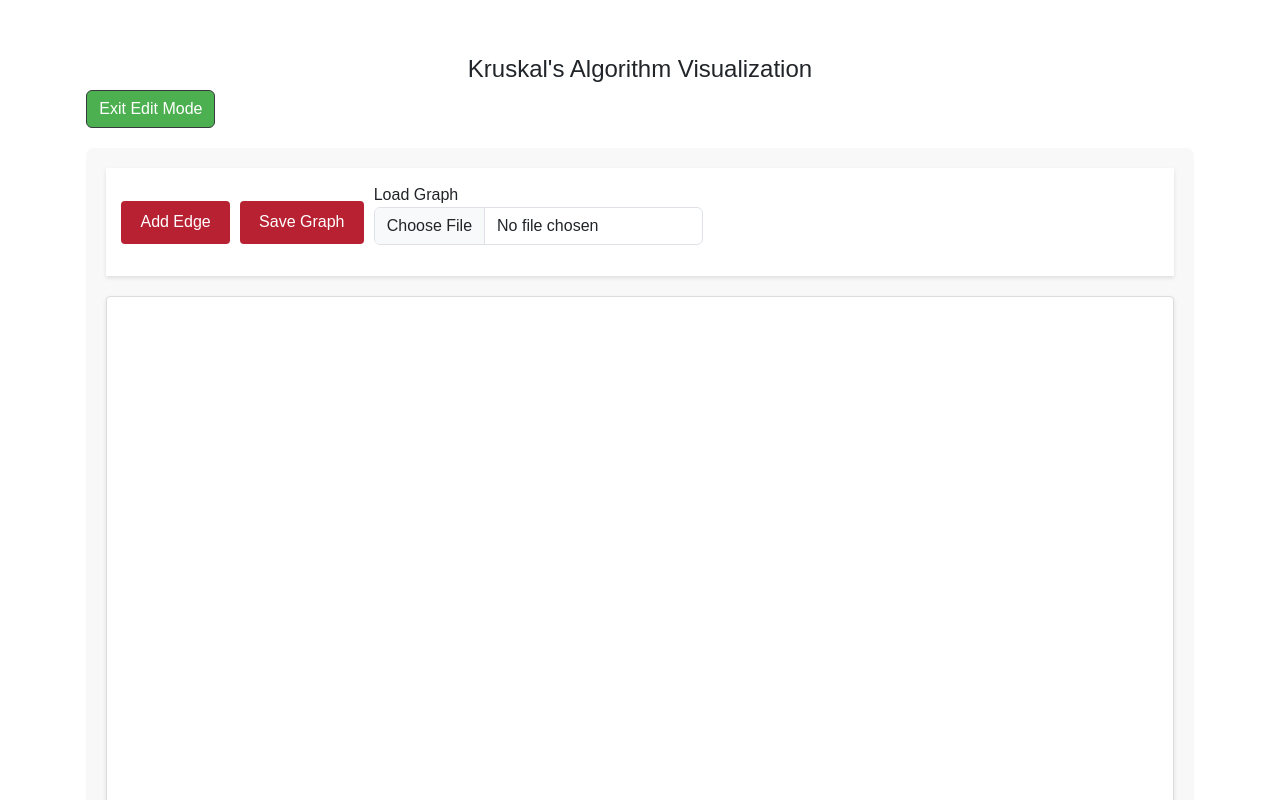
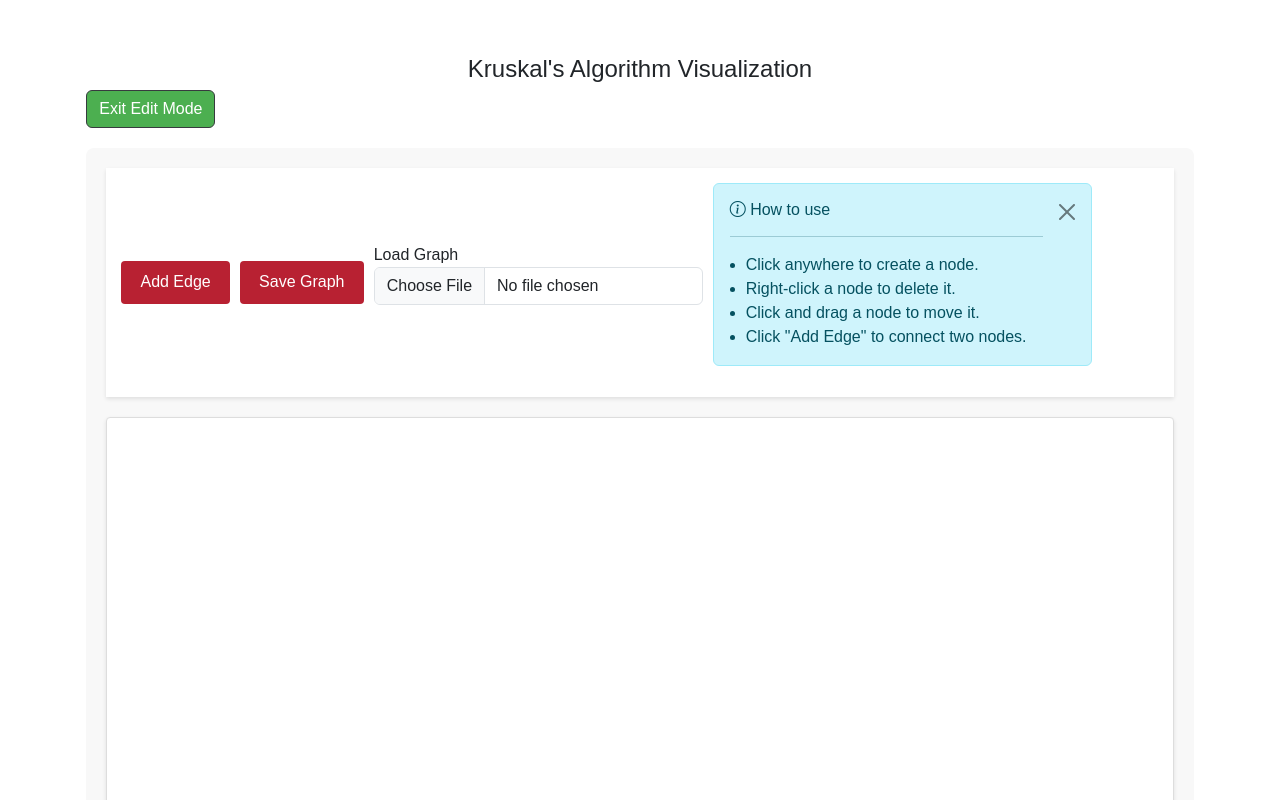
Before and after one commit to ArchontisKostis/algo-vis, a React (Vite) app in the folder app/: page / in a window 1280 px wide. Both pictures are taken after a click on the button "Custom". Shown: the top 800 px of the page. Built offline with nearby package versions, Linux system fonts and the light colour scheme.

Commit message:
add legend on custom graph maker

```diff
--- a/app/src/components/GraphEditor.jsx
+++ b/app/src/components/GraphEditor.jsx
@@ -32,6 +32,8 @@ const GraphEditor = ({ nodes, edges, onNodesChange, onEdgesChange }) => {
     }, [nodes]);
 
     const handleCanvasClick = (e) => {
+        if (draggingNode) return; // Ignore clicks while dragging
+
         const svg = e.target.closest('svg');
         const pt = svg.createSVGPoint();
         pt.x = e.clientX;
@@ -62,6 +64,8 @@ const GraphEditor = ({ nodes, edges, onNodesChange, onEdgesChange }) => {
 
     const handleRightClick = (e) => {
         e.preventDefault();
+        if (draggingNode) return;
+
         const svg = e.target.closest('svg');
         const pt = svg.createSVGPoint();
         pt.x = e.clientX;
@@ -102,14 +106,16 @@ const GraphEditor = ({ nodes, edges, onNodesChange, onEdgesChange }) => {
 
         if (draggingNode) {
             const updatedNodes = nodes.map(node =>
-                node.id === draggingNode ? { ...node, x, y } : node
+                node.id === draggingNode.id
+                    ? { ...node, x, y }
+                    : node
             );
             onNodesChange(updatedNodes);
         }
     };
 
-    const handleMouseDown = (nodeId) => {
-        setDraggingNode(nodeId);
+    const handleMouseDown = (node) => {
+        setDraggingNode(node);
     };
 
     const handleMouseUp = () => {
@@ -139,10 +145,7 @@ const GraphEditor = ({ nodes, edges, onNodesChange, onEdgesChange }) => {
     };
 
     const saveGraphToFile = () => {
-        const graphData = {
-            nodes: nodes,
-            edges: edges
-        };
+        const graphData = { nodes, edges };
         const jsonData = JSON.stringify(graphData, null, 2);
 
         const blob = new Blob([jsonData], { type: 'application/json' });
@@ -210,12 +213,32 @@ const GraphEditor = ({ nodes, edges, onNodesChange, onEdgesChange }) => {
                 <div className="mb-3">
                     <label htmlFor="load-graph-input">Load Graph</label>
                     <input
+                        type="file"
                         className="form-control"
-                        type="file"
                         accept=".json"
                         onChange={loadGraphFromFile}
                         id="load-graph-input"
                     />
+                </div>
+
+
+                <div className="alert alert-info alert-dismissible fade show" role="alert">
+                    <h6 className="alert-heading">
+                        <i className="bi bi-info-circle"> </i>How to use
+                    </h6>
+                    <hr />
+                    <ul style={{
+                        padding: "0 1em",
+                        margin: 0,
+                        textAlign: 'left'
+                    }}>
+                        <li>Click anywhere to create a node.</li>
+                        <li>Right-click a node to delete it.</li>
+                        <li>Click and drag a node to move it.</li>
+                        <li>Click "Add Edge" to connect two nodes.</li>
+                    </ul>
+
+                    <button type="button" className="btn-close" data-bs-dismiss="alert" aria-label="Close"></button>
                 </div>
             </div>
 
@@ -227,7 +250,7 @@ const GraphEditor = ({ nodes, edges, onNodesChange, onEdgesChange }) => {
                 onContextMenu={handleRightClick}
                 onMouseMove={handleMouseMove}
                 onMouseUp={handleMouseUp}
-                style={{ cursor: isCreatingEdge ? 'crosshair' : draggingNode ? 'grabbing' : 'default' }}
+                style={{ cursor: isCreatingEdge ? 'crosshair' : 'default' }}
             >
                 {edges.map(edge => {
                     const fromNode = nodes.find(n => n.id === edge.from);
@@ -272,7 +295,7 @@ const GraphEditor = ({ nodes, edges, onNodesChange, onEdgesChange }) => {
                         key={node.id}
                         transform={`translate(${node.x},${node.y})`}
                         className="interactive-node"
-                        onMouseDown={() => handleMouseDown(node.id)}
+                        onMouseDown={() => handleMouseDown(node)}
                     >
                         <circle r="20" fill="#fff" stroke="#2196F3" strokeWidth="2" />
                         <text
```
